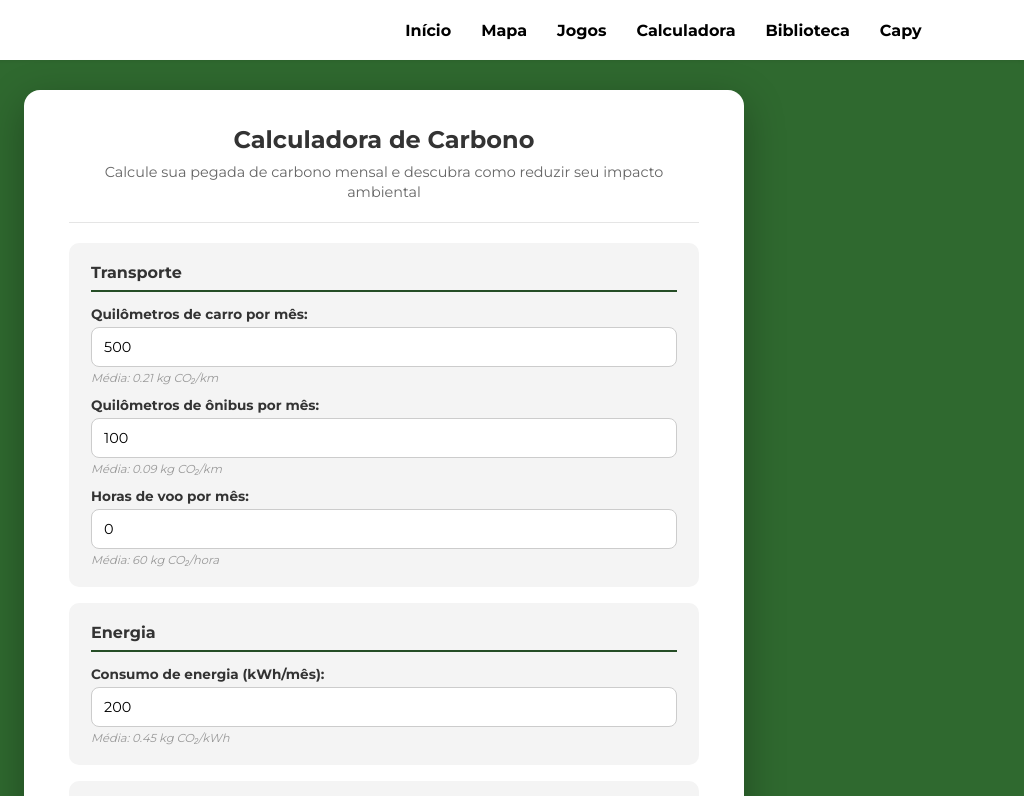
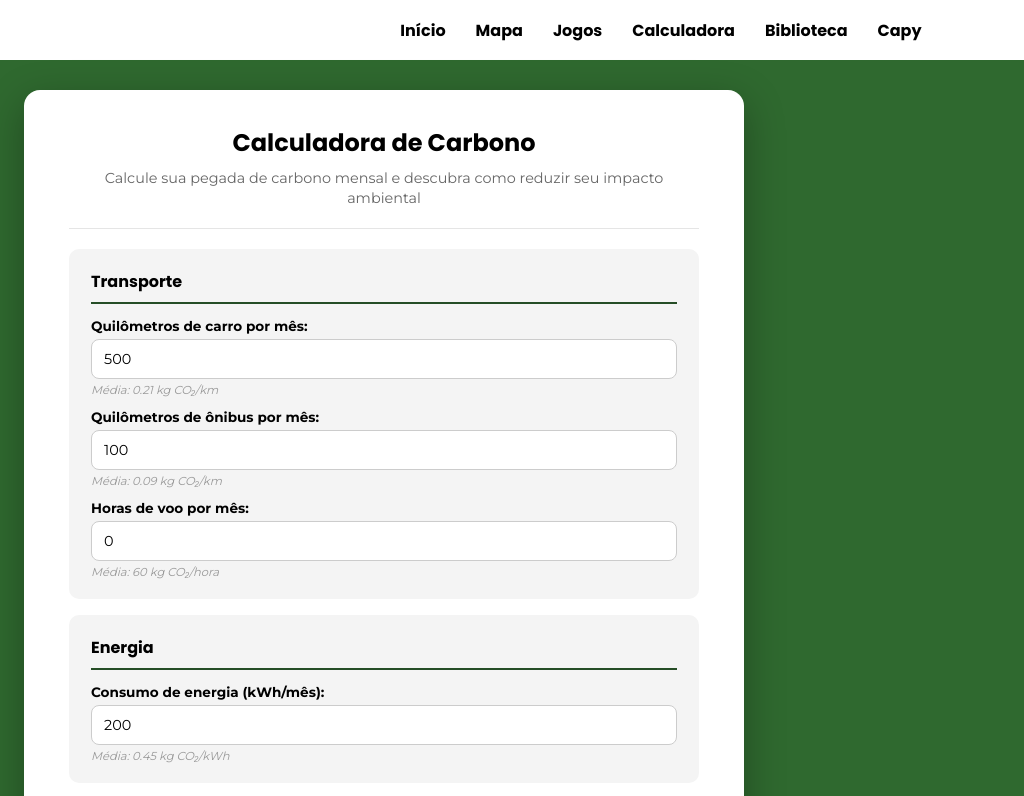
Before and after one commit to LuciFlores208/EcoViva, a plain HTML site: page pag.calculadora/index.html in a window 1280 px wide. Shown: the top 796 px of the page, 256-1280 px from the left. Drawn offline with Linux system fonts and the light colour scheme.

Commit message:
commit nav

```diff
--- a/Home/style.css
+++ b/Home/style.css
@@ -77,7 +77,7 @@ nav a{
 }
 
 nav a:hover{
-    color:#078C00;
+    color: #9be28f;
 }
 
 .home-hero{
--- a/pag.IA/frontend/style.css
+++ b/pag.IA/frontend/style.css
@@ -25,7 +25,7 @@ button {
 ========================= */
 
 body {
-    min-height: 100vh;
+    font-size: 20px;
     background: #fff;
     color: #111;
 }
@@ -34,23 +34,17 @@ body {
    HEADER
 ========================= */
 
-header {
+nav {
     background: #155912;
+    top: 0;
+    left: 0;
     max-width: 100%;
-
+    z-index: 10;
     display: flex;
     justify-content: space-between;
     align-items: center;
-
     padding: 20px 8%;
     height: 60px;
-    font-size: 16px;
-
-    top: 0;
-    z-index: 10;
-
-    box-shadow: 0 1px 4px rgba(0,0,0,.08);
-    left: 0;
 }
 
 /* LOGO */
@@ -65,28 +59,26 @@ header {
     width: 150px;
 }
 
-/* =========================
-   NAVEGAÇÃO
-========================= */
 
-nav {
-    display:flex;
-    gap:30px;
-    list-style:none;
+/* MENU */
+
+nav ul{
+    display: flex;
+    gap: 30px;
+    list-style: none;
+    position: relative;
+
 }
 
 nav a {
-    color: white;
-    text-decoration: none;
-
+    color:white;
+    text-decoration:none;
+    font-weight:bold;
     font-family: 'Poppins', sans-serif;
     font-size: 16px;
-    font-weight: bold;
-
-    transition: 0.2s;
 }
 
-nav a:hover {
+nav :hover {
     color: #9be28f;
 }
 
--- a/pag.biblioteca/pBiblioteca.css
+++ b/pag.biblioteca/pBiblioteca.css
@@ -31,23 +31,17 @@ body {
    HEADER
 ========================= */
 
-.header {
+nav {
     background: #155912;
+    top: 0;
+    left: 0;
     max-width: 100%;
-
+    z-index: 10;
     display: flex;
     justify-content: space-between;
     align-items: center;
-
     padding: 20px 8%;
     height: 60px;
-    font-size: 16px;
-
-    top: 0;
-    z-index: 10;
-
-    box-shadow: 0 1px 4px rgba(0,0,0,.08);
-    left: 0;
 }
 
 /* LOGO */
@@ -65,23 +59,23 @@ body {
 
 /* MENU */
 
-.header nav {
+nav ul{
     display: flex;
     gap: 30px;
+    list-style: none;
+    position: relative;
+
 }
 
-.header a {
-    text-decoration: none;
-    color: white;
+nav a {
+    color:white;
+    text-decoration:none;
+    font-weight:bold;
     font-family: 'Poppins', sans-serif;
-    font-weight: bold;
-    transition: 0.2s;
-    display:flex;
-    gap:30px;
-    list-style:none;
+    font-size: 16px;
 }
 
-.header a:hover {
+nav :hover {
     color: #9be28f;
 }
 
--- a/pag.calculadora/index.html
+++ b/pag.calculadora/index.html
@@ -7,10 +7,12 @@
 <link rel="stylesheet" href="style.css">
 </head>
 
-<nav class="navbar">
+<nav>
+
     <div class="logo">
         <img src="../Eco1/ecoviva_logo_1 (1).png" alt="Logo EcoViva">
     </div>
+
         <ul>
             <li><a href="../Home/index.html">Início</a></li>
             <li><a href="../pag.mapa/pMapa.html">Mapa</a></li>
@@ -19,6 +21,7 @@
             <li><a href="../pag.biblioteca/pBiblioteca.html">Biblioteca</a></li>
             <li><a href="../pag.IA/frontend/index.html">Capy</a></li>
         </ul>
+
     </nav>
 
 <main class="card">
--- a/pag.calculadora/style.css
+++ b/pag.calculadora/style.css
@@ -1,36 +1,52 @@
-@import url('https://fonts.googleapis.com/css2?family=Montserrat:wght@400;500;600;700&family=Playfair+Display:wght@500;600;700&display=swap');
-*{
-    margin:0;
-    padding:0;
-    box-sizing:border-box;
+@import url('https://fonts.googleapis.com/css2?family=Montserrat:wght@400;500;600;700&family=Poppins:wght@400;500;600;700;800&display=swap');
+
+* {
+    margin: 0;
+    padding: 0;
+    box-sizing: border-box;
     font-family: 'Montserrat', sans-serif;
 }
 
+h1,
+h2,
+h3,
+h4,
+button {
+    font-family: 'Poppins', sans-serif;
+    font-weight: 700;
+}
+
+
+/* =========================
+   BODY
+========================= */
 
 body {
     background: #2F692F;
-    color: #333;
-    min-height: 100vh;
+    font-size: 20px;
 }
 
 
-.navbar {
-    background: #fff;
-    height: 60px;
-    display: flex;
-    align-items: center;
-    justify-content: space-between;
-    max-width: 100%;
-    box-shadow: 0 1px 4px rgba(0,0,0,.08);
-    padding: 20px 8%;
-    z-index: 10;
+/* =========================
+   HEADER
+========================= */
 
-
+nav {
+    background: white;
     top: 0;
     left: 0;
+    max-width: 100%;
+    z-index: 10;
+    display: flex;
+    justify-content: space-between;
+    align-items: center;
+    padding: 20px 8%;
+    height: 60px;
 }
 
-.navbar .logo{
+/* LOGO */
+
+.logo {
     width: 120px;
     height: auto;
     display: block;
@@ -40,22 +56,29 @@ body {
     width: 150px;
 }
 
+
+/* MENU */
+
 nav ul{
-    display:flex;
-    gap:30px;
-    list-style:none;
+    display: flex;
+    gap: 30px;
+    list-style: none;
+    position: relative;
+
 }
 
-nav a{
+nav a {
     color: black;
-    text-decoration: none;
-    font-weight: bold;
-    transition: 0.2s;
+    text-decoration:none;
+    font-weight:bold;
+    font-family: 'Poppins', sans-serif;
+    font-size: 16px;
 }
 
-nav a:hover{
+nav :hover {
     color: #078C00;
 }
+
 
 
 
```
Also changed, not shown: Home/index.html (+1 -1 lines), pag.IA/frontend/index.html (+14 -11 lines), pag.biblioteca/pBiblioteca.html (+15 -9 lines), pag.jogos/pJogos.html (+8 -25 lines). Lines whose indentation alone changed are shown as unchanged.
